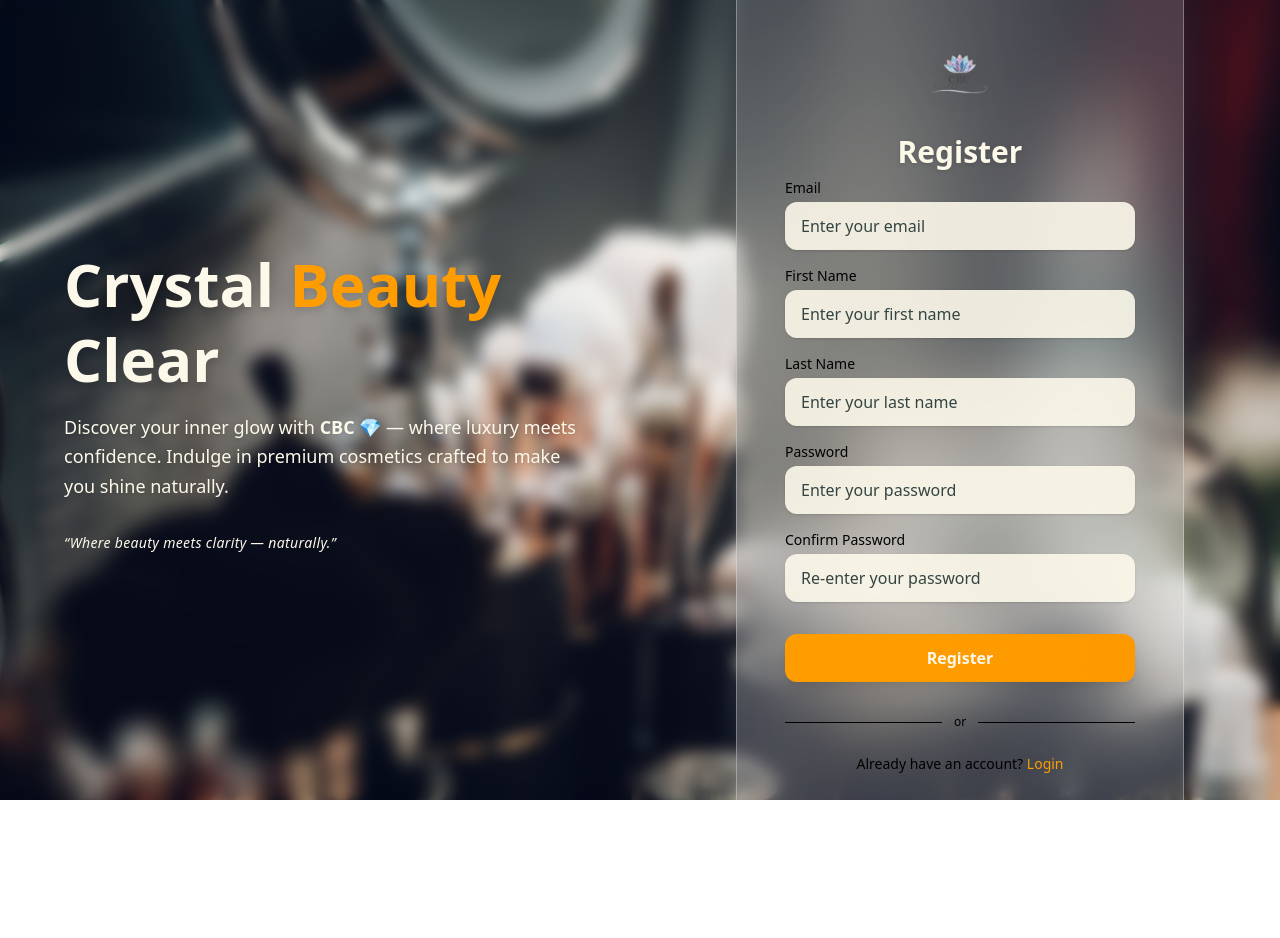
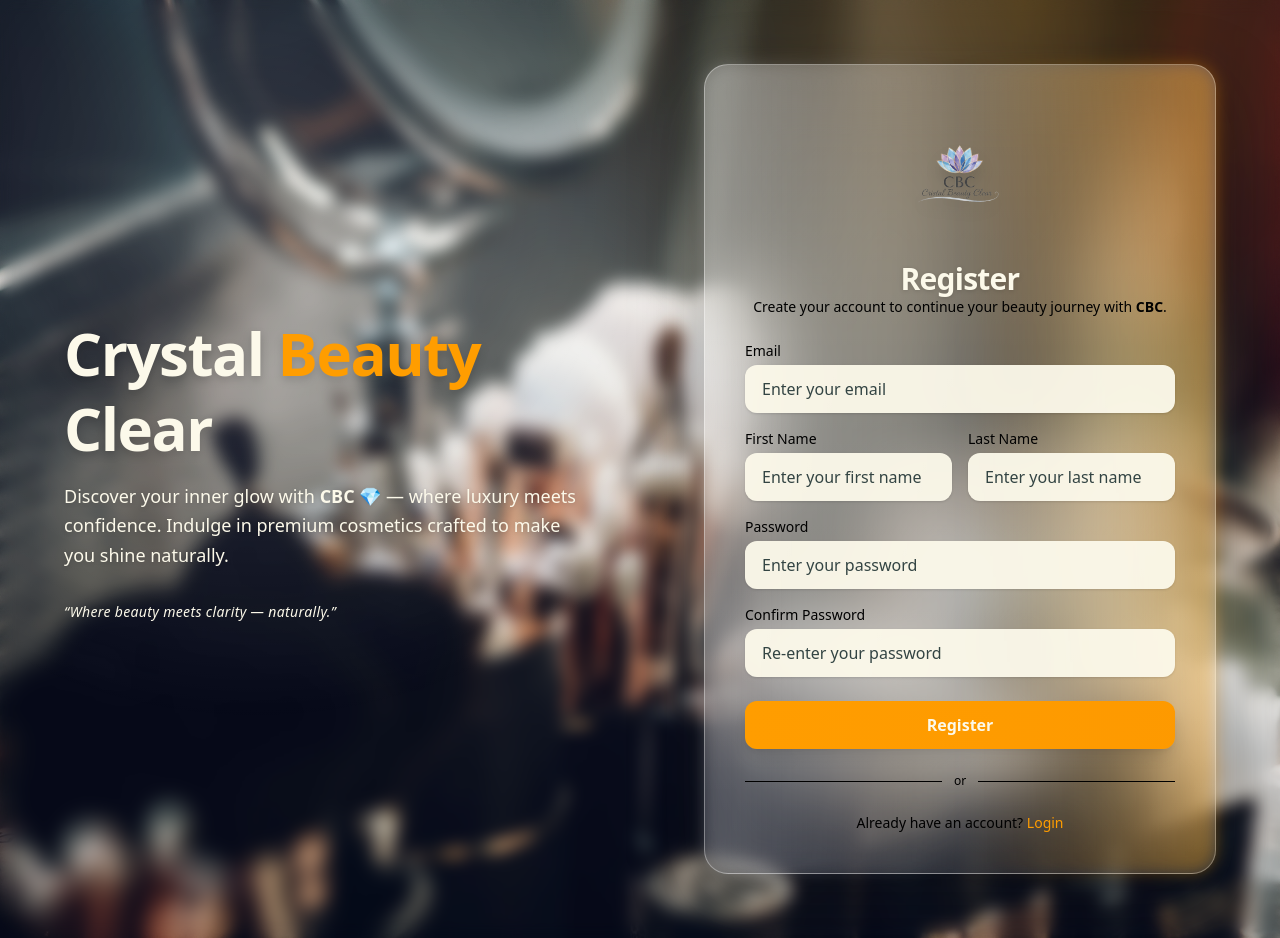
Before and after one commit to Danujainoshika/cbc-frontend, a React (Vite) app: page /register in a window 1280 px wide. Before the commit the page ends 800 px from the top, so only its background shows below. Built offline with nearby package versions, Linux system fonts and the light colour scheme; no server answers.

Commit message:
enhance Header component with fixed positioning and shadow; update Homepage layout for header spacing; improve RegisterPage form validation and styling

```diff
--- a/src/components/header.jsx
+++ b/src/components/header.jsx
@@ -7,7 +7,7 @@ import UserData from "./userdata";
 export default function Header(){
     const [isSideBarOpen,setIsSideBarOpen] = useState(false)
     return(
-        <header className="w-full h-[100px] bg-accent text-white px-[40px]">
+        <header className="fixed top-0 left-0 z-50 w-full h-[100px] bg-accent text-white px-[40px] shadow-md">
             <div className="w-full h-full flex relative  ">
                 <img src="./logo.png" className="hidden lg:flex h-full w-[200px] object-cover absolute left-[0px]"  />
 
--- a/src/pages/Homepage.jsx
+++ b/src/pages/Homepage.jsx
@@ -9,7 +9,7 @@ import { AboutSection } from "../components/aboutsection";
 
 export default function HomePage(){
     return(
-        <div className="w-full h-full bg-primary ">
+        <div className="w-full h-full bg-primary pt-[100px]">
             <Header/>
             <Routes path="/">
                 <Route path="/" element={<LandingPage/>}/>
--- a/src/pages/registerpage.jsx
+++ b/src/pages/registerpage.jsx
@@ -9,36 +9,78 @@ export default function RegisterPage() {
   const [firstName, setFirstName] = useState("");
   const [lastName, setLastName] = useState("");
   const [confirmPassword, setConfirmPassword] = useState("");
+  const [errors, setErrors] = useState({});
+  const [isSubmitting, setIsSubmitting] = useState(false);
   const navigate = useNavigate();
 
-  async function register() {
-    if (password !== confirmPassword) {
-      toast.error("Passwords do not match.");
+  function validateForm() {
+    const nextErrors = {};
+
+    if (!email.trim()) {
+      nextErrors.email = "Email is required.";
+    } else if (!/^\S+@\S+\.\S+$/.test(email)) {
+      nextErrors.email = "Enter a valid email address.";
+    }
+
+    if (!firstName.trim()) {
+      nextErrors.firstName = "First name is required.";
+    }
+
+    if (!lastName.trim()) {
+      nextErrors.lastName = "Last name is required.";
+    }
+
+    if (!password) {
+      nextErrors.password = "Password is required.";
+    } else if (password.length < 6) {
+      nextErrors.password = "Password must be at least 6 characters.";
+    }
+
+    if (!confirmPassword) {
+      nextErrors.confirmPassword = "Please confirm your password.";
+    } else if (password !== confirmPassword) {
+      nextErrors.confirmPassword = "Passwords do not match.";
+    }
+
+    setErrors(nextErrors);
+    return Object.keys(nextErrors).length === 0;
+  }
+
+  async function register(e) {
+    e.preventDefault();
+    if (!validateForm()) {
+      toast.error("Please fix the highlighted fields.");
       return;
     }
+
+    setIsSubmitting(true);
     try {
       await axios.post(import.meta.env.VITE_API_URL + "/api/users/", {
-        email: email,
-        password: password,
-        firstname: firstName,
-        lastname: lastName,
+        email: email.trim(),
+        password,
+        firstname: firstName.trim(),
+        lastname: lastName.trim(),
       });
       toast.success("Registration successful. Please login.");
       navigate("/login");
     } catch (error) {
-      toast.error("Registration failed. Please try again.");
+      const message = error?.response?.data?.message || "Registration failed. Please try again.";
+      toast.error(message);
+    } finally {
+      setIsSubmitting(false);
     }
   }
 
   return (
 
-    <div className="w-full h-screen flex flex-col md:flex-row bg-[url('/bg.jpg')] bg-cover bg-center relative overflow-hidden overflow-y-scroll">
+    <div className="w-full min-h-screen flex flex-col md:flex-row bg-[url('/bg.jpg')] bg-cover bg-center relative overflow-hidden">
       {/* Overlay */}
-      <div className="absolute  inset-0 bg-gradient-to-br from-[var(--color-secondary)/90] via-[var(--color-secondary)/60] to-[var(--color-accent)/50] backdrop-blur-sm"></div>
+      <div className="absolute inset-0 bg-gradient-to-br from-[var(--color-secondary)/90] via-[var(--color-secondary)/65] to-[var(--color-accent)/45] backdrop-blur-sm"></div>
+      <div className="pointer-events-none absolute inset-0 bg-[radial-gradient(circle_at_20%_20%,rgba(255,255,255,0.18),transparent_42%),radial-gradient(circle_at_80%_0%,rgba(255,157,0,0.24),transparent_35%)]"></div>
 
       {/* LEFT — Brand Section */}
       <div className="relative z-10 hidden md:flex w-1/2 flex-col justify-center px-16 text-[var(--color-primary)]">
-        <h1 className="text-6xl font-bold mb-4 leading-tight drop-shadow-lg">
+        <h1 className="text-6xl font-bold mb-4 leading-tight drop-shadow-lg tracking-tight">
           Crystal <span className="text-[var(--color-accent)]">Beauty</span> Clear
         </h1>
         <p className="text-lg text-[var(--color-primary)/90] leading-relaxed max-w-lg drop-shadow-sm">
@@ -51,20 +93,28 @@ export default function RegisterPage() {
       </div>
 
       {/* RIGHT — Register Form */}
-      <div className="relative z-10 flex w-full md:w-1/2 justify-center items-center px-6 sm:px-10 py-6 sm:py-16">
-        <div className="w-full max-w-md bg-white/20 backdrop-blur-2xl border border-white/30 rounded-3xl shadow-[0_0_50px_rgba(255,255,255,0.1)] p-6 sm:p-10 md:p-12 flex flex-col items-center animate-fadeIn space-y-2">
+      <div className="relative z-10 flex w-full md:w-1/2 justify-center items-center px-5 sm:px-10 py-8 sm:py-16">
+        <form
+          onSubmit={register}
+          className="w-full max-w-lg bg-gradient-to-b from-white/25 to-white/10 backdrop-blur-2xl border border-white/35 rounded-3xl shadow-[0_24px_70px_rgba(20,20,20,0.35)] p-6 sm:p-9 md:p-10 flex flex-col items-center animate-fadeIn"
+          noValidate
+        >
+          <div className="absolute -inset-px -z-10 rounded-3xl bg-gradient-to-r from-white/20 via-transparent to-[var(--color-accent)]/35 blur-sm"></div>
 
           {/* Logo */}
           <img
             src="/logo.png"
             alt="CBC Logo"
-            className="w-[100px] h-[100px]  object-cover drop-shadow-xl mb-2 hover:scale-110 transition-transform duration-300"
+            className="w-[128px] h-[128px] sm:w-[144px] sm:h-[144px] object-cover drop-shadow-xl mb-3 hover:scale-105 transition-transform duration-300"
           />
 
           {/* Heading */}
-          <h2 className="text-3xl font-bold text-[var(--color-primary)]  drop-shadow-sm text-center">
+          <h2 className="text-3xl font-bold text-[var(--color-primary)] drop-shadow-sm text-center tracking-tight">
             Register
           </h2>
+          <p className="text-sm text-[var(--color-primary)/80] text-center mb-6">
+            Create your account to continue your beauty journey with <b>CBC</b>.
+          </p>
 
           {/* Input Fields */}
           <div className="w-full space-y-4">
@@ -73,35 +123,49 @@ export default function RegisterPage() {
                 Email
               </label>
               <input
-                type="text"
+                type="email"
                 placeholder="Enter your email"
-                className="w-full h-12 px-4 rounded-xl bg-[var(--color-primary)]/90 text-[var(--color-secondary)] focus:ring-4 focus:ring-[var(--color-accent)]/50 focus:outline-none placeholder-[var(--color-secondary)/50] transition-all shadow-sm"
+                className={`w-full h-12 px-4 rounded-xl bg-[var(--color-primary)]/95 border border-transparent text-[var(--color-secondary)] focus:ring-4 focus:ring-[var(--color-accent)]/40 focus:border-[var(--color-accent)]/40 focus:outline-none placeholder-[var(--color-secondary)/55] transition-all shadow-sm ${
+                  errors.email ? "ring-2 ring-red-400" : ""
+                }`}
+                value={email}
                 onChange={(e) => setemail(e.target.value)}
               />
+              {errors.email && <p className="mt-1 text-xs text-red-200">{errors.email}</p>}
             </div>
 
-            <div>
+            <div className="grid grid-cols-1 sm:grid-cols-2 gap-4">
+              <div>
               <label className="block text-sm font-medium text-[var(--color-primary)/90] mb-1">
                 First Name
               </label>
               <input
                 type="text"
                 placeholder="Enter your first name"
-                className="w-full h-12 px-4 rounded-xl bg-[var(--color-primary)]/90 text-[var(--color-secondary)] focus:ring-4 focus:ring-[var(--color-accent)]/50 focus:outline-none placeholder-[var(--color-secondary)/50] transition-all shadow-sm"
+                className={`w-full h-12 px-4 rounded-xl bg-[var(--color-primary)]/95 border border-transparent text-[var(--color-secondary)] focus:ring-4 focus:ring-[var(--color-accent)]/40 focus:border-[var(--color-accent)]/40 focus:outline-none placeholder-[var(--color-secondary)/55] transition-all shadow-sm ${
+                  errors.firstName ? "ring-2 ring-red-400" : ""
+                }`}
+                value={firstName}
                 onChange={(e) => setFirstName(e.target.value)}
               />
-            </div>
+              {errors.firstName && <p className="mt-1 text-xs text-red-200">{errors.firstName}</p>}
+              </div>
 
-            <div>
+              <div>
               <label className="block text-sm font-medium text-[var(--color-primary)/90] mb-1">
                 Last Name
               </label>
               <input
                 type="text"
                 placeholder="Enter your last name"
-                className="w-full h-12 px-4 rounded-xl bg-[var(--color-primary)]/90 text-[var(--color-secondary)] focus:ring-4 focus:ring-[var(--color-accent)]/50 focus:outline-none placeholder-[var(--color-secondary)/50] transition-all shadow-sm"
+                className={`w-full h-12 px-4 rounded-xl bg-[var(--color-primary)]/95 border border-transparent text-[var(--color-secondary)] focus:ring-4 focus:ring-[var(--color-accent)]/40 focus:border-[var(--color-accent)]/40 focus:outline-none placeholder-[var(--color-secondary)/55] transition-all shadow-sm ${
+                  errors.lastName ? "ring-2 ring-red-400" : ""
+                }`}
+                value={lastName}
                 onChange={(e) => setLastName(e.target.value)}
               />
+              {errors.lastName && <p className="mt-1 text-xs text-red-200">{errors.lastName}</p>}
+              </div>
             </div>
 
             <div>
@@ -111,9 +175,13 @@ export default function RegisterPage() {
               <input
                 type="password"
                 placeholder="Enter your password"
-                className="w-full h-12 px-4 rounded-xl bg-[var(--color-primary)]/90 text-[var(--color-secondary)] focus:ring-4 focus:ring-[var(--color-accent)]/50 focus:outline-none placeholder-[var(--color-secondary)/50] transition-all shadow-sm"
+                className={`w-full h-12 px-4 rounded-xl bg-[var(--color-primary)]/95 border border-transparent text-[var(--color-secondary)] focus:ring-4 focus:ring-[var(--color-accent)]/40 focus:border-[var(--color-accent)]/40 focus:outline-none placeholder-[var(--color-secondary)/55] transition-all shadow-sm ${
+                  errors.password ? "ring-2 ring-red-400" : ""
+                }`}
+                value={password}
                 onChange={(e) => setpassword(e.target.value)}
               />
+              {errors.password && <p className="mt-1 text-xs text-red-200">{errors.password}</p>}
             </div>
 
             <div>
@@ -123,18 +191,23 @@ export default function RegisterPage() {
               <input
                 type="password"
                 placeholder="Re-enter your password"
-                className="w-full h-12 px-4 rounded-xl bg-[var(--color-primary)]/90 text-[var(--color-secondary)] focus:ring-4 focus:ring-[var(--color-accent)]/50 focus:outline-none placeholder-[var(--color-secondary)/50] transition-all shadow-sm"
+                className={`w-full h-12 px-4 rounded-xl bg-[var(--color-primary)]/95 border border-transparent text-[var(--color-secondary)] focus:ring-4 focus:ring-[var(--color-accent)]/40 focus:border-[var(--color-accent)]/40 focus:outline-none placeholder-[var(--color-secondary)/55] transition-all shadow-sm ${
+                  errors.confirmPassword ? "ring-2 ring-red-400" : ""
+                }`}
+                value={confirmPassword}
                 onChange={(e) => setConfirmPassword(e.target.value)}
               />
+              {errors.confirmPassword && <p className="mt-1 text-xs text-red-200">{errors.confirmPassword}</p>}
             </div>
           </div>
 
           {/* Register Button */}
           <button
-            onClick={register}
-            className="w-full h-12 mt-6 bg-gradient-to-r from-[var(--color-accent)] to-amber-500 text-[var(--color-primary)] font-semibold rounded-xl shadow-lg hover:shadow-[0_0_25px_rgba(255,157,0,0.6)] hover:scale-[1.04] transition-all duration-300"
+            type="submit"
+            disabled={isSubmitting}
+            className="w-full h-12 mt-6 bg-gradient-to-r from-[var(--color-accent)] to-amber-500 text-[var(--color-primary)] font-semibold rounded-xl shadow-lg hover:shadow-[0_0_25px_rgba(255,157,0,0.6)] hover:brightness-105 hover:scale-[1.02] transition-all duration-300 disabled:opacity-60 disabled:cursor-not-allowed disabled:hover:scale-100"
           >
-            Register
+            {isSubmitting ? "Registering..." : "Register"}
           </button>
 
           {/* Divider */}
@@ -151,7 +224,7 @@ export default function RegisterPage() {
               Login
             </Link>
           </p>
-        </div>
+        </form>
       </div>
     </div>
   );
```
